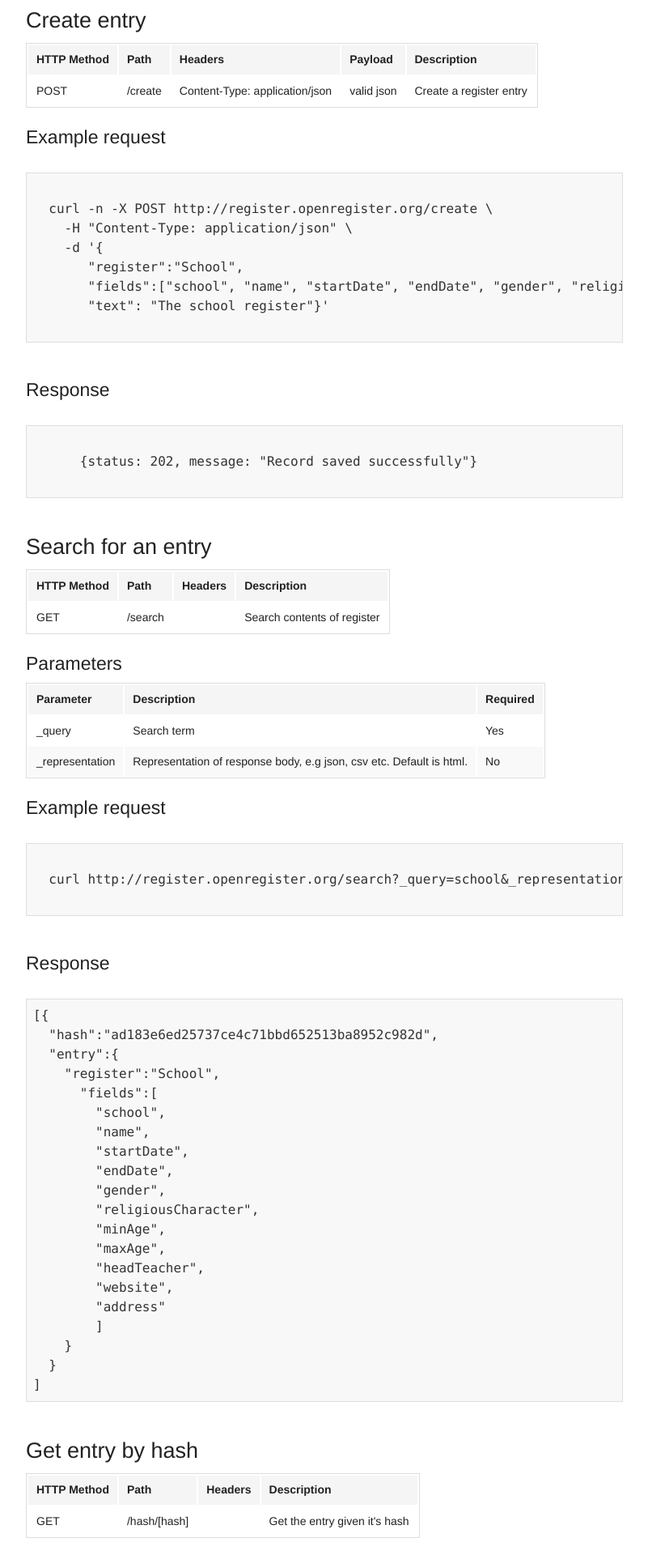
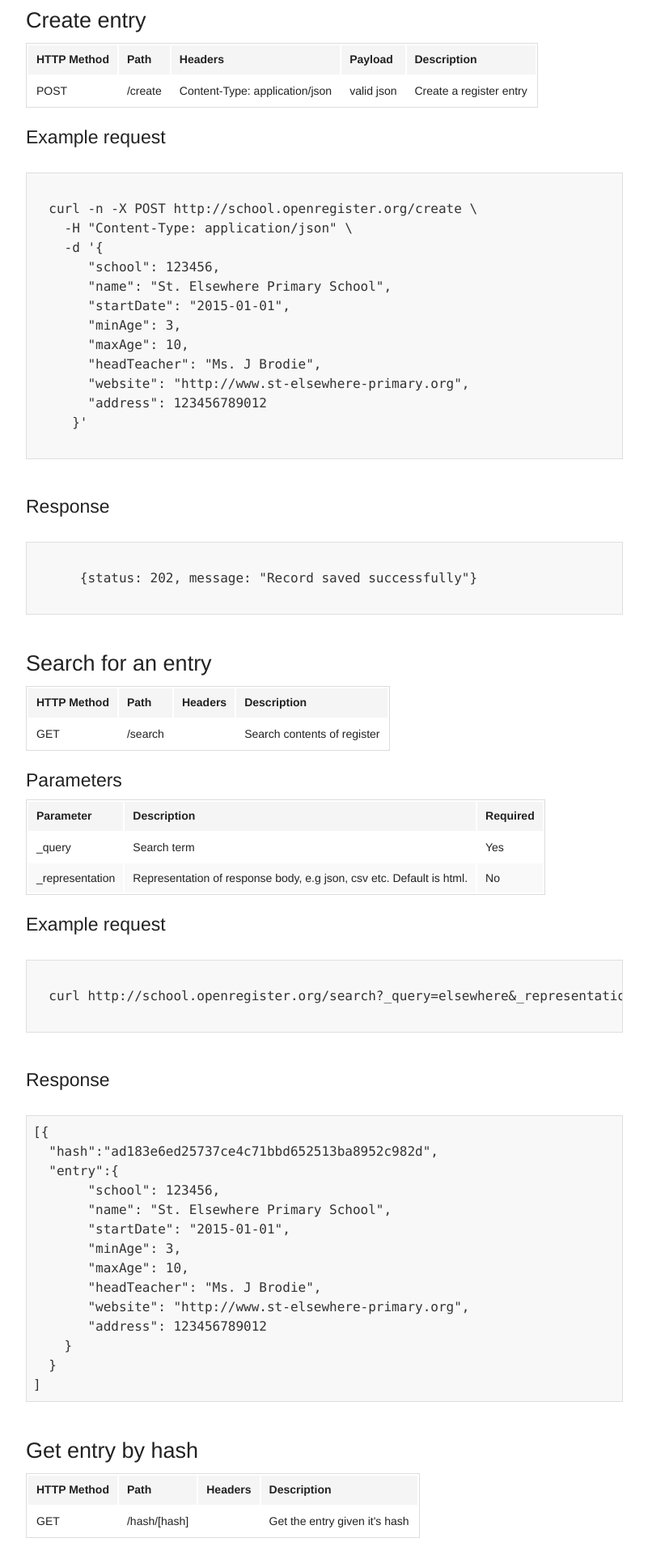
Before and after one commit to openregister/www, a Flask app: page /documentation in a window 1280 px wide. Shown: the part 416-2336 px from the top of the page at 81% size, without its empty margins (367-1168 px from the left). Run offline with Flask 2, Linux system fonts and the light colour scheme.

Commit message:
update docs page to use school example

```diff
--- a/templates/documentation.html
+++ b/templates/documentation.html
@@ -53,12 +53,18 @@
     <h4>Example request</h4>
     <pre>
       <code class="shell">
-  curl -n -X POST http://register.openregister.org/create \
+  curl -n -X POST http://school.openregister.org/create \
     -H "Content-Type: application/json" \
     -d '{
-       "register":"School",
-       "fields":["school", "name", "startDate", "endDate", "gender", "religiousCharacter", "minAge", "maxAge", "headTeacher", "website", "address"],
-       "text": "The school register"}'
+       "school": 123456,
+       "name": "St. Elsewhere Primary School",
+       "startDate": "2015-01-01",
+       "minAge": 3,
+       "maxAge": 10,
+       "headTeacher": "Ms. J Brodie",
+       "website": "http://www.st-elsewhere-primary.org",
+       "address": 123456789012
+     }'
     </code>
   </pre>
     <h4>Response</h4>
@@ -112,7 +118,7 @@
     <h4>Example request</h4>
       <pre>
         <code class="shell">
-  curl http://register.openregister.org/search?_query=school&_representation=json
+  curl http://school.openregister.org/search?_query=elsewhere&_representation=json
         </code>
       </pre>
       <h4>Response</h4>
@@ -120,20 +126,14 @@
         <code class="json">[{
   "hash":"ad183e6ed25737ce4c71bbd652513ba8952c982d",
   "entry":{
-    "register":"School",
-      "fields":[
-        "school",
-        "name",
-        "startDate",
-        "endDate",
-        "gender",
-        "religiousCharacter",
-        "minAge",
-        "maxAge",
-        "headTeacher",
-        "website",
-        "address"
-        ]
+       "school": 123456,
+       "name": "St. Elsewhere Primary School",
+       "startDate": "2015-01-01",
+       "minAge": 3,
+       "maxAge": 10,
+       "headTeacher": "Ms. J Brodie",
+       "website": "http://www.st-elsewhere-primary.org",
+       "address": 123456789012
     }
   }
 ]</code>
@@ -178,7 +178,7 @@
   <h4>Example request</h4>
     <pre>
     <code class="shell">
-      curl http://register.openregister.org/hash/ad183e6ed25737ce4c71bbd652513ba8952c982d?_representation=json
+      curl http://school.openregister.org/hash/ad183e6ed25737ce4c71bbd652513ba8952c982d?_representation=json
     </code>
     </pre>
 
@@ -186,21 +186,15 @@
     <pre>
     <code class="json">[{
   "hash":"ad183e6ed25737ce4c71bbd652513ba8952c982d",
-  "entry:{
-    "register":"School",
-    "fields":[
-        "school",
-        "name",
-        "startDate",
-        "endDate",
-        "gender",
-        "religiousCharacter",
-        "minAge",
-        "maxAge",
-        "headTeacher",
-        "website",
-        "address"
-     ]
+  "entry":{
+       "school": 123456,
+       "name": "St. Elsewhere Primary School",
+       "startDate": "2015-01-01",
+       "minAge": 3,
+       "maxAge": 10,
+       "headTeacher": "Ms. J Brodie",
+       "website": "http://www.st-elsewhere-primary.org",
+       "address": 123456789012
     }
   }
 ]</code>
```
